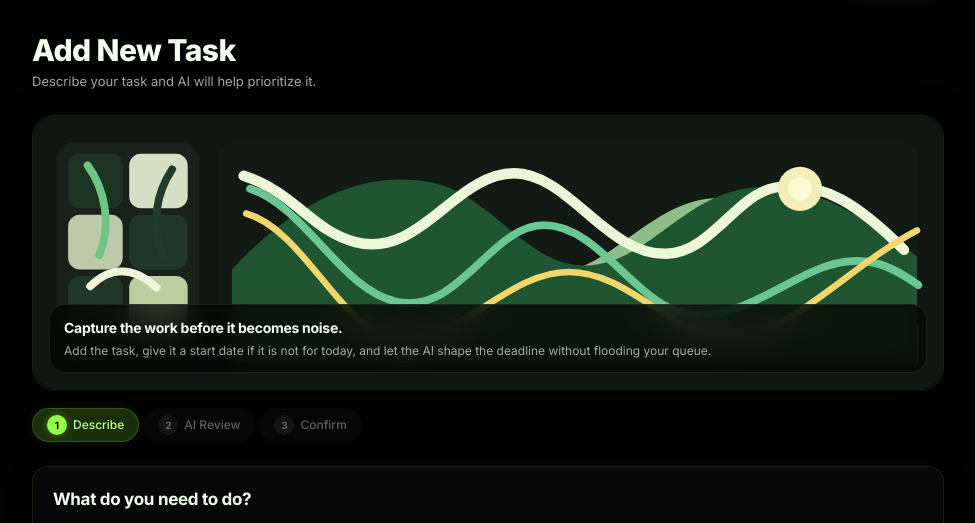
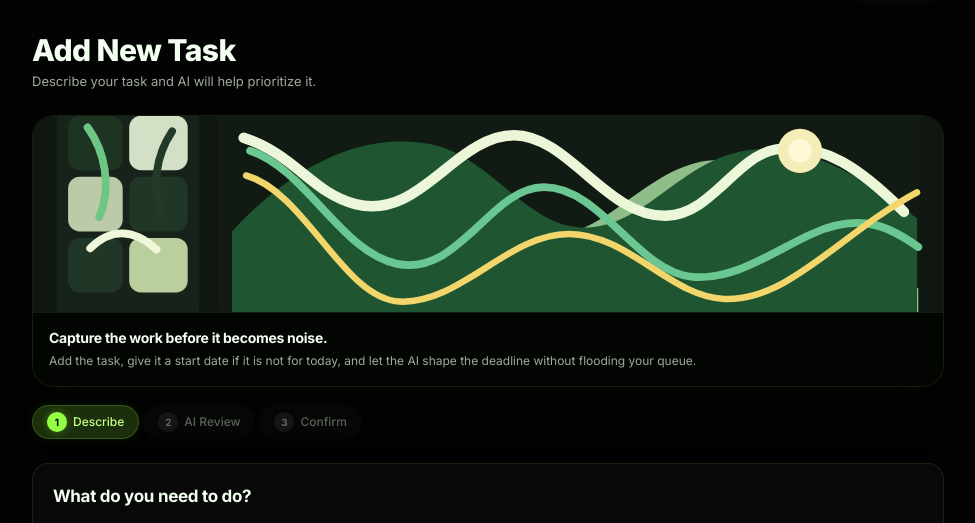
Before and after one commit to riteshthawkar/TaskManager, a FastAPI app: page /tasks/add in a window 1280 px wide. Shown: the part 63-586 px from the top of the page, without its empty margins (152-1127 px from the left). Run offline with FastAPI, Linux system fonts and the light colour scheme; the visitor is signed in with stand-in values (Sample User, id 1).

Commit message:
Fix visual card banner layout

```diff
--- a/app/templates/base.html
+++ b/app/templates/base.html
@@ -144,7 +144,8 @@
         }
 
         .visual-card {
-            position: relative;
+            display: flex;
+            flex-direction: column;
             overflow: hidden;
             border-radius: 22px;
             border: 1px solid rgba(149,255,69,0.10);
@@ -154,24 +155,18 @@
         }
         .visual-card img {
             width: 100%;
-            height: 100%;
+            height: 164px;
             object-fit: cover;
             display: block;
+            flex: 0 0 auto;
         }
         .visual-card-copy {
-            position: absolute;
-            left: 16px;
-            right: 16px;
-            bottom: 16px;
             display: flex;
             flex-direction: column;
             gap: 4px;
-            padding: 12px 14px;
-            border-radius: 16px;
-            background: rgba(3,5,3,0.78);
-            border: 1px solid rgba(149,255,69,0.10);
-            backdrop-filter: blur(14px);
-            -webkit-backdrop-filter: blur(14px);
+            padding: 14px 16px 16px;
+            background: rgba(3,5,3,0.92);
+            border-top: 1px solid rgba(149,255,69,0.10);
         }
         .visual-card-copy strong {
             font-size: 14px;
@@ -184,6 +179,9 @@
         }
         .visual-card.compact {
             min-height: 140px;
+        }
+        .visual-card.compact img {
+            height: 136px;
         }
 
         /* ── Buttons ─────────────────────────── */
@@ -478,6 +476,8 @@
             textarea { min-height: 80px; }
             h1 { font-size: 30px; }
             h2 { font-size: 17px; }
+            .visual-card img { height: 196px; }
+            .visual-card.compact img { height: 152px; }
             .flex-between {
                 align-items: center;
                 flex-wrap: nowrap;
```
